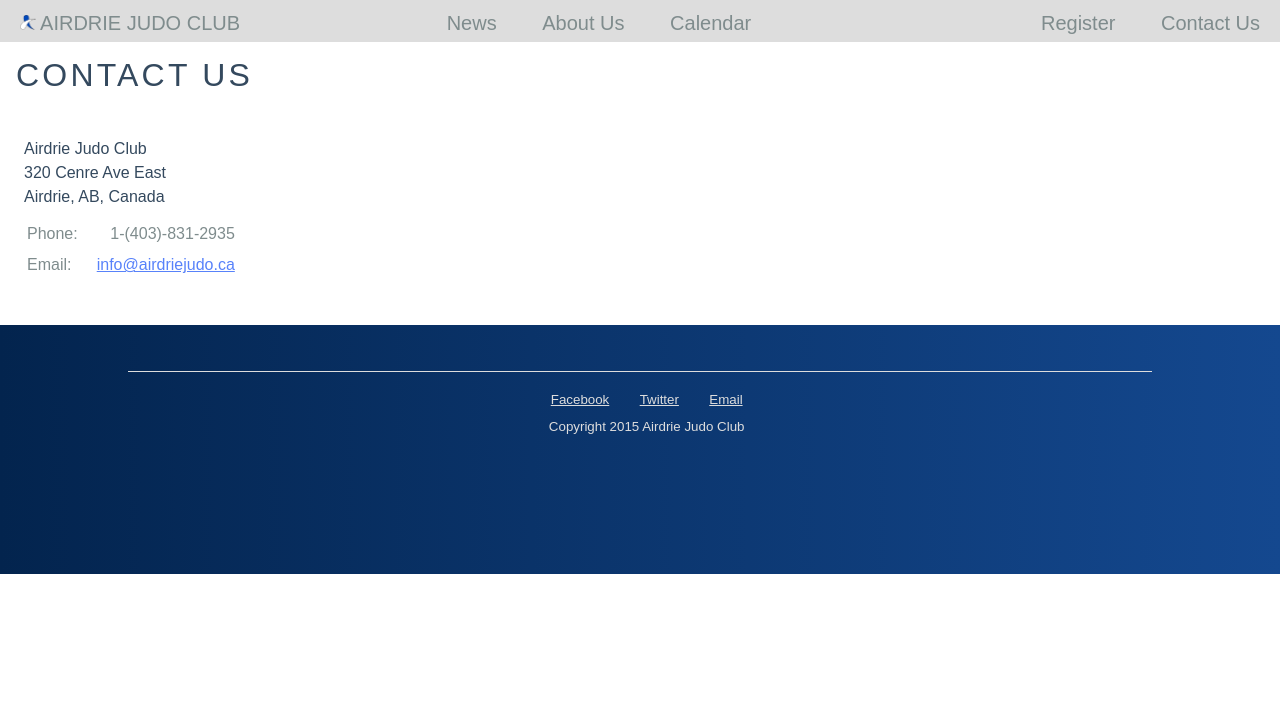
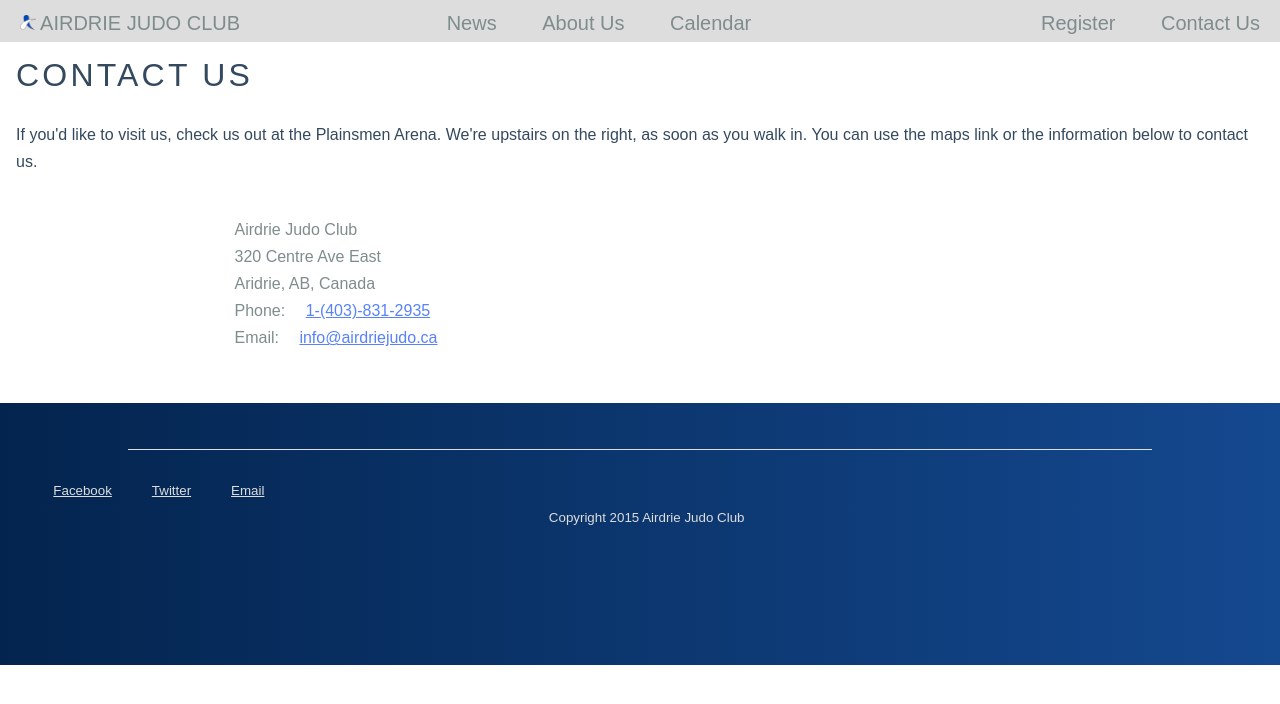
Before and after one commit to ThatGeoGuy/airdrie-judo, a Jekyll site: the page built from contact.html, in a window 1280 px wide. Shown: the top 704 px of the page. Built offline with Jekyll 4.4.1, drawn with Linux system fonts in a browser that asks for light colours; nearby versions of some CDN libraries.

Commit message:
Adds majority of contact page

```diff
--- a/contact.html
+++ b/contact.html
@@ -10,27 +10,22 @@ stylesheets:
 <div class='content-wrapper'>
 	<div class='content'>
 		<h1 class='content-head'>Contact Us</h1>
+		<p>
+		If you'd like to visit us, check us out at the Plainsmen Arena.  We're
+		upstairs on the right, as soon as you walk in. You can use the maps
+		link or the information below to contact us.
+		</p>
 		<div class='l-box-lrg is-center pure-u-1 pure-u-md-1-2 pure-u-lrg-2-5'>
 			<!-- Info table -->
-			<p class='nobreak'>Airdrie Judo Club</p>
-			<p class='nobreak'>320 Cenre Ave East</p>
-			<p class='nobreak'>Airdrie, AB, Canada</p>
-			<table>
-				<tr>
-					<td>Phone:</td>
-					<td class='r'>1-(403)-831-2935</td>
-				</tr>
-					<td>Email:</td>
-					<td class='r'><a href='mailto:info@airdriejudo.ca'>info@airdriejudo.ca</a>
-				<tr>
-				</tr>
-				<tr>
-				</tr>
-				<tr>
-				</tr>
-				<tr>
-				</tr>
-			</table>
+			<ul>
+				<li>Airdrie Judo Club</li>
+				<li>320 Centre Ave East</li>
+				<li>Aridrie, AB, Canada</li>
+				<li></li>
+				<li></li>
+				<li>Phone: <a href='tel:14038312935'>1-(403)-831-2935</a></li>
+				<li>Email: <a href='mailto:info@airdriejudo.ca'>info@airdriejudo.ca</a></li>
+			</ul>
 		</div>
 		<div class='l-box-lrg is-center pure-u-1 pure-u-md-1-2 pure-u-lrg-2-5'>
 			<!-- Google Maps -->
--- a/css/contact.css
+++ b/css/contact.css
@@ -1,18 +1,16 @@
-p.nobreak {
-	line-height: 0.5em;
+ul {
+	text-align: left;
+	display: inline-table;
+	max-width: 100%;
+	margin-left: auto;
+	margin-right: auto;
 }
 
-table {
-	margin-left: 1em;
-	max-width: 100%;
-    color: #7f8c8d;
+li {
+	list-style: none;
 }
 
-td {
-	text-align: left;
-}
-
-td.r {
+ul > li > a {
 	padding-left: 1em;
 	text-align: right;
 }
```
